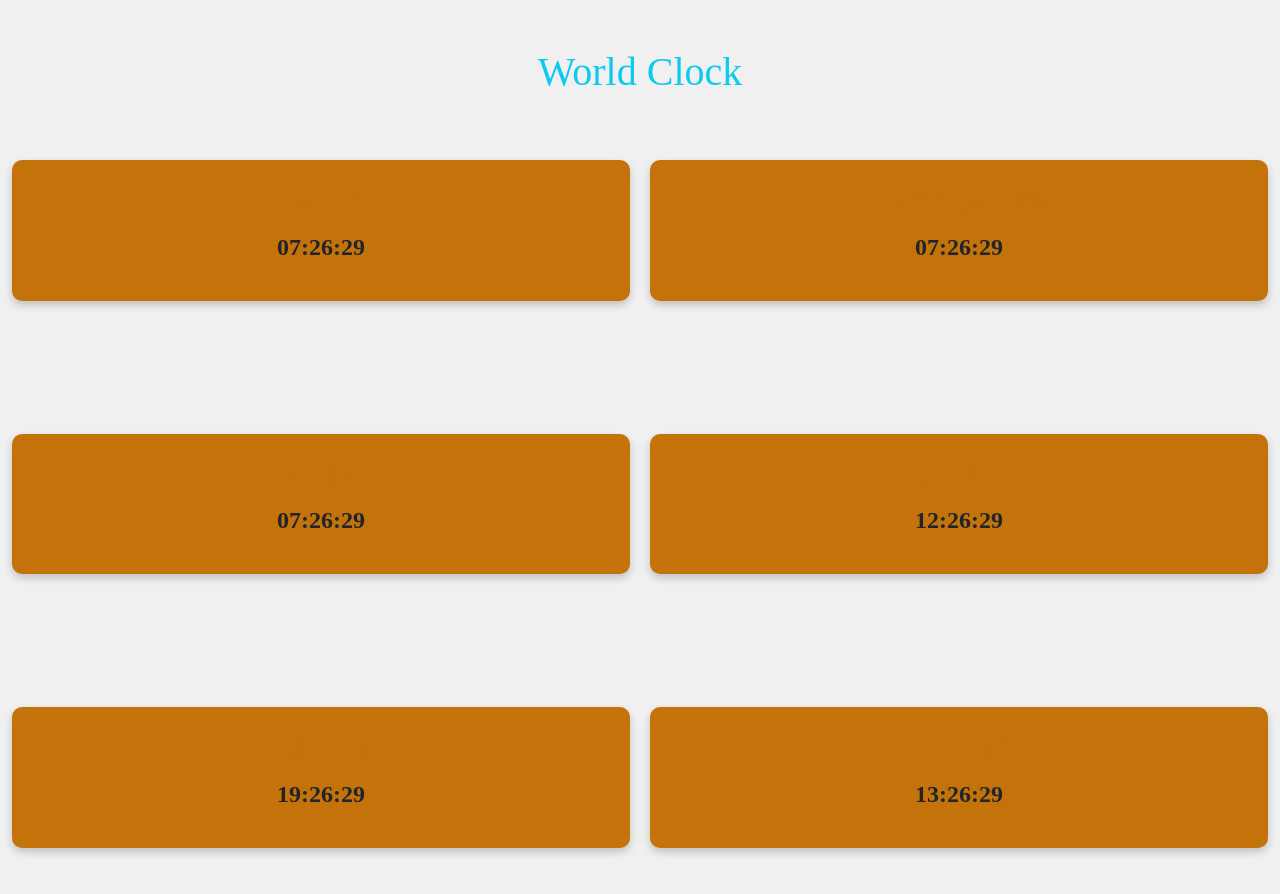
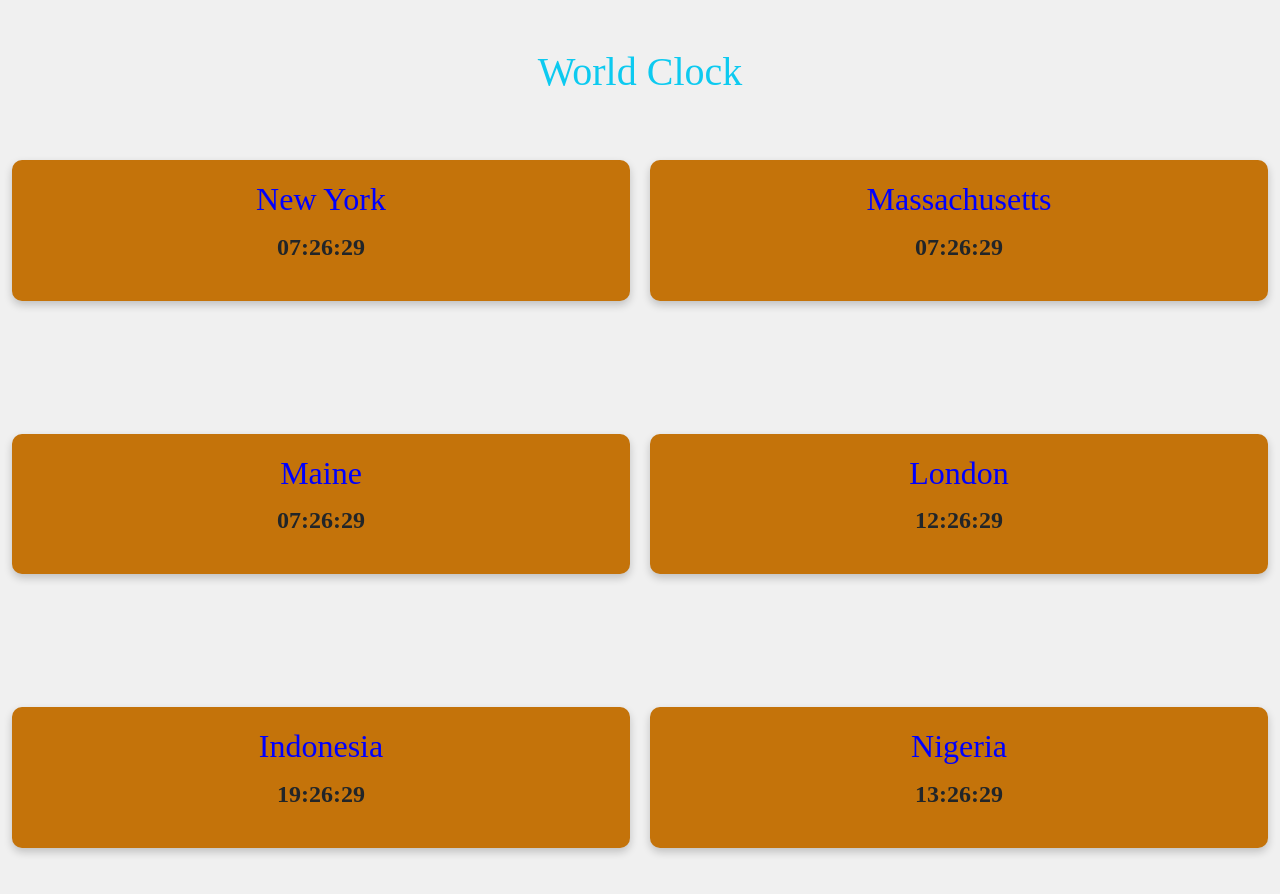
Before and after one commit to Olexxee/Worldclock, a plain HTML site: page index.html in a window 1280 px wide. Drawn offline with nearby package versions, Linux system fonts and the light colour scheme; a web font is replaced by a local one.

Commit message:
updated the header color

```diff
--- a/css/style.css
+++ b/css/style.css
@@ -25,7 +25,7 @@ body {
 
 .clock h2 {
   margin: 0;
-  color: #c4730a;
+  color: blue;
   text-wrap: nowrap;
   text-align: center;
 }
```
